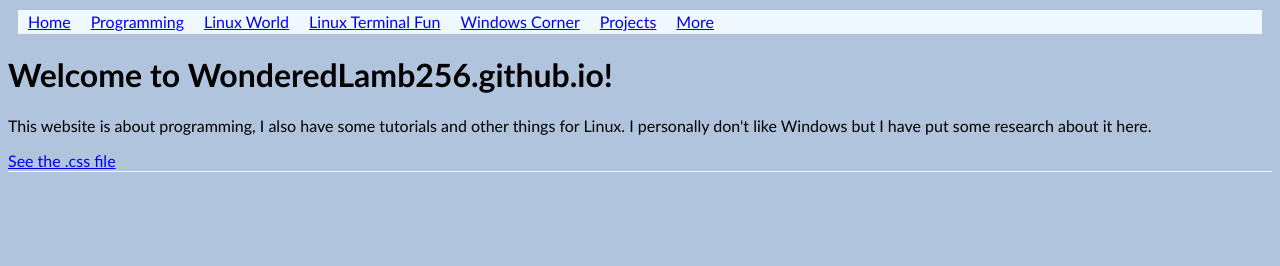
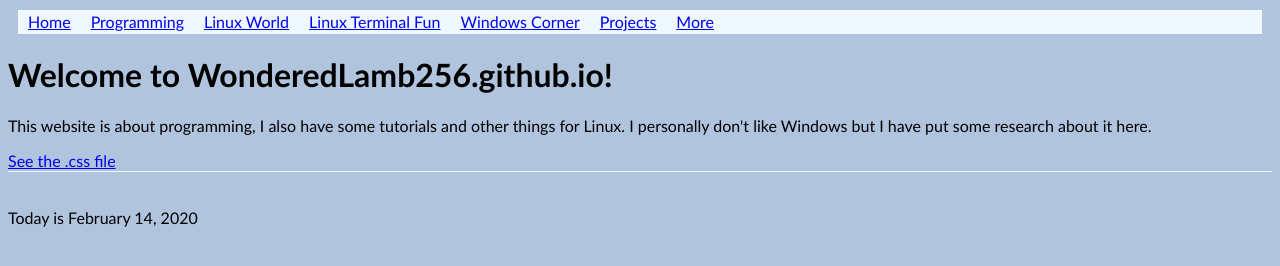
Before and after one commit to WonderedLamb256/WonderedLamb256.github.io, a plain HTML site: page index.html in a window 1280 px wide. Drawn offline with Linux system fonts and the light colour scheme.

Commit message:
Update index.html

```diff
--- a/index.html
+++ b/index.html
@@ -31,6 +31,7 @@
             <footer>
                   <div class="divider"></div>
                   <p id="time"></p>
+                  <script type="text/javascript" src="time.js"></script>
             </footer>
       </body>
 </html>
```
